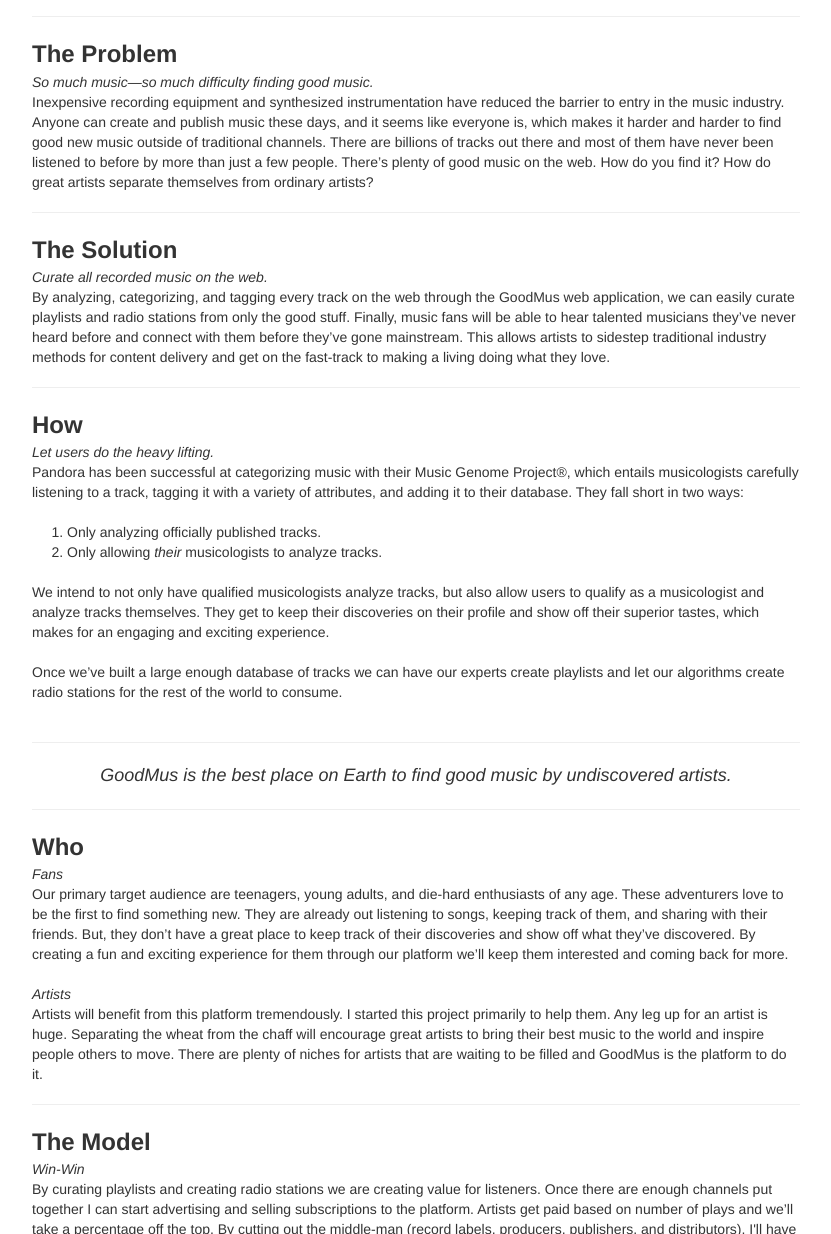
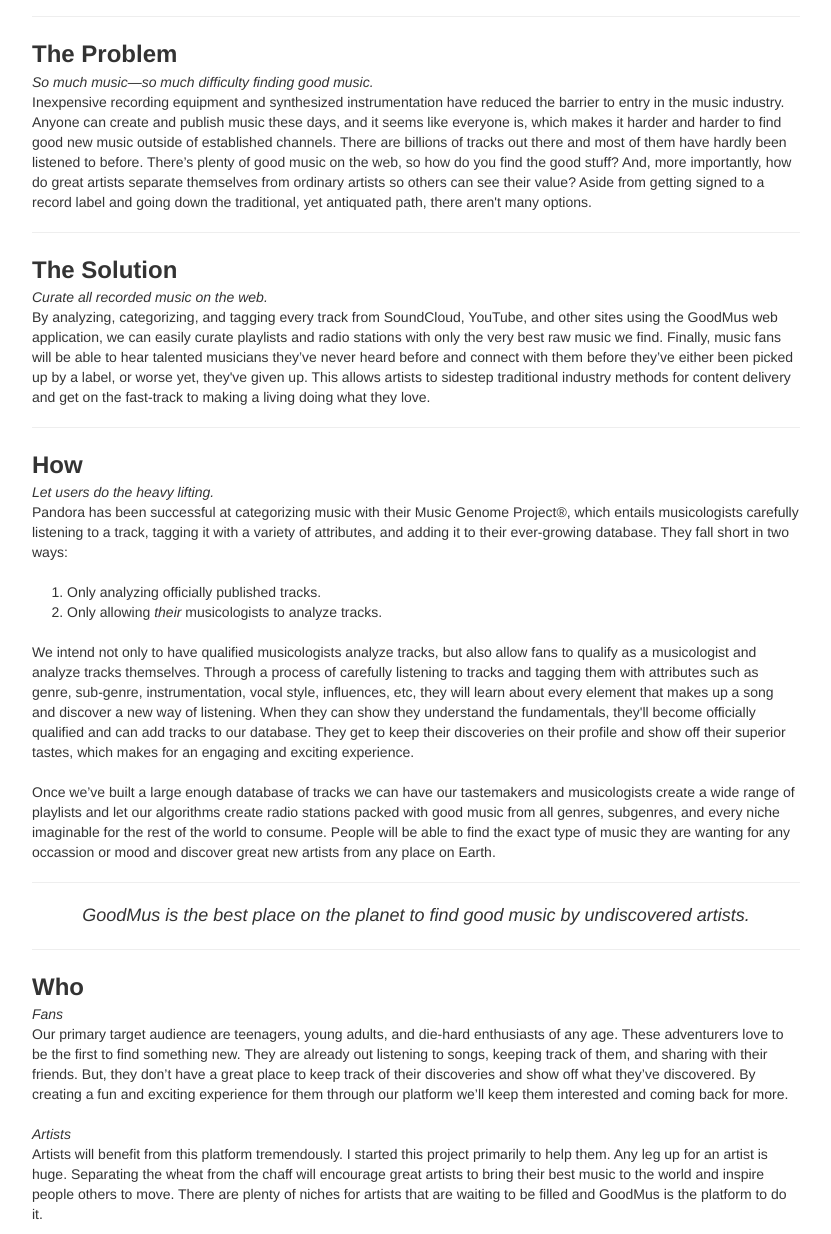
Before and after one commit to levivoelz/levivoelz.github.io, a Jekyll site: the page built from the-pitch-goodmus.html, in a window 1280 px wide and 1400 px high, scrolled down 542 px, cut to the strip 166-1400 px from the top of the window. Shown: the whole strip, without its empty margins (224-1055 px from the left). Built offline with Jekyll 4.4.1, drawn with Linux system fonts in a browser that asks for light colours; some of the changed text lies outside the part shown.

Commit message:
type and style tweaks

```diff
--- a/the-pitch-goodmus.html
+++ b/the-pitch-goodmus.html
@@ -14,25 +14,24 @@
 <hr>
 <div><span style="font-size: 24px;"><b>The Problem</b></span></div>
 <div><i>So much music—so much difficulty finding good music.</i></div>
-<div>Inexpensive recording equipment and synthesized instrumentation have reduced the barrier to entry in the music industry. Anyone can create and publish music these days, and it seems like everyone is, which makes it harder and harder to find good new music outside of traditional channels.&nbsp;There are billions of tracks out there and most of them have never been listened to before by more than just a few people. There’s plenty of good music on the web. How do you find it? How do great artists separate themselves from ordinary artists?</div>
+<div>Inexpensive recording equipment and synthesized instrumentation have reduced the barrier to entry in the music industry. Anyone can create and publish music these days, and it seems like everyone is, which makes it harder and harder to find good new music outside of established channels. There are billions of tracks out there and most of them have hardly been listened to before. There’s plenty of good music on the web, so how do you find the good stuff? And, more importantly, how do great artists separate themselves from ordinary artists so others can see their value? Aside from getting signed to a record label and going down the traditional, yet antiquated path, there aren't many options.</div>
 <hr>
 <div><span style="font-size: 24px;"><b>The Solution</b></span></div>
 <div><i>Curate all recorded music on the web.</i></div>
-<div>By analyzing, categorizing, and tagging every track on the web through the GoodMus web application, we can easily curate playlists and radio stations from only the good stuff. Finally, music fans will be able to hear talented musicians they’ve never heard before and connect with them before they’ve gone mainstream. This allows artists to sidestep traditional industry methods for content delivery and get on the fast-track to making a living doing what they love.</div>
+<div>By analyzing, categorizing, and tagging every track from SoundCloud, YouTube, and other sites using the GoodMus web application, we can easily curate playlists and radio stations with only the very best raw music we find. Finally, music fans will be able to hear talented musicians they’ve never heard before and connect with them before they’ve either been picked up by a label, or worse yet, they've given up. This allows artists to sidestep traditional industry methods for content delivery and get on the fast-track to making a living doing what they love.</div>
 <hr>
 <div><span style="font-size: 24px;"><b>How</b></span></div>
 <div><i>Let users do the heavy lifting.</i></div>
-<div>Pandora has been successful at categorizing music with their Music Genome Project®, which entails musicologists carefully listening to a track, tagging it with a variety of attributes, and adding it to their database. They fall short in two ways:</div>
+<div>Pandora has been successful at categorizing music with their Music Genome Project®, which entails musicologists carefully listening to a track, tagging it with a variety of attributes, and adding it to their ever-growing database. They fall short in two ways:</div>
 <div><br></div>
 <div>&nbsp;&nbsp;&nbsp;&nbsp;&nbsp;1. Only analyzing officially published tracks.</div>
 <div>&nbsp;&nbsp;&nbsp;&nbsp;&nbsp;2. Only allowing <i>their</i> musicologists to analyze tracks.</div>
 <div><br></div>
-<div>We intend to not only have qualified musicologists analyze tracks, but also allow users to qualify as a musicologist and analyze tracks themselves. They get to keep their discoveries on their profile and show off their superior tastes, which makes for an engaging and exciting experience.</div>
+<div>We intend not only to have qualified musicologists analyze tracks, but also allow fans to qualify as a musicologist and analyze tracks themselves. Through a process of carefully listening to tracks and tagging them with attributes such as genre, sub-genre, instrumentation, vocal style, influences, etc, they will learn about every element that makes up a song and discover a new way of listening. When they can show they understand the fundamentals, they'll become officially qualified and can add tracks to our database. They get to keep their discoveries on their profile and show off their superior tastes, which makes for an engaging and exciting experience.</div>
 <div><br></div>
-<div>Once we’ve built a large enough database of tracks we can have our experts create playlists and let our algorithms create radio stations for the rest of the world to consume.</div>
-<div><br></div>
+<div>Once we’ve built a large enough database of tracks we can have our tastemakers and musicologists create a wide range of playlists and let our algorithms create radio stations packed with good music from all genres, subgenres, and every niche imaginable for the rest of the world to consume. People will be able to find the exact type of music they are wanting for any occassion or mood and discover great new artists from any place on Earth.</div>
 <hr>
-<div style="text-align: center"><i><span style="font-size: 18px;">GoodMus is the best place on Earth to find good music by undiscovered artists.</span></i></div>
+<div style="text-align: center"><i><span style="font-size: 18px;">GoodMus is the best place on the planet to find good music by undiscovered artists.</span></i></div>
 <hr>
 <div><span style="font-size: 24px;"><b>Who</b></span></div>
 <div><i>Fans</i></div>
```
Also changed, not shown: other parts of the-pitch-goodmus.html (+1 -1 lines), 1 other file.
